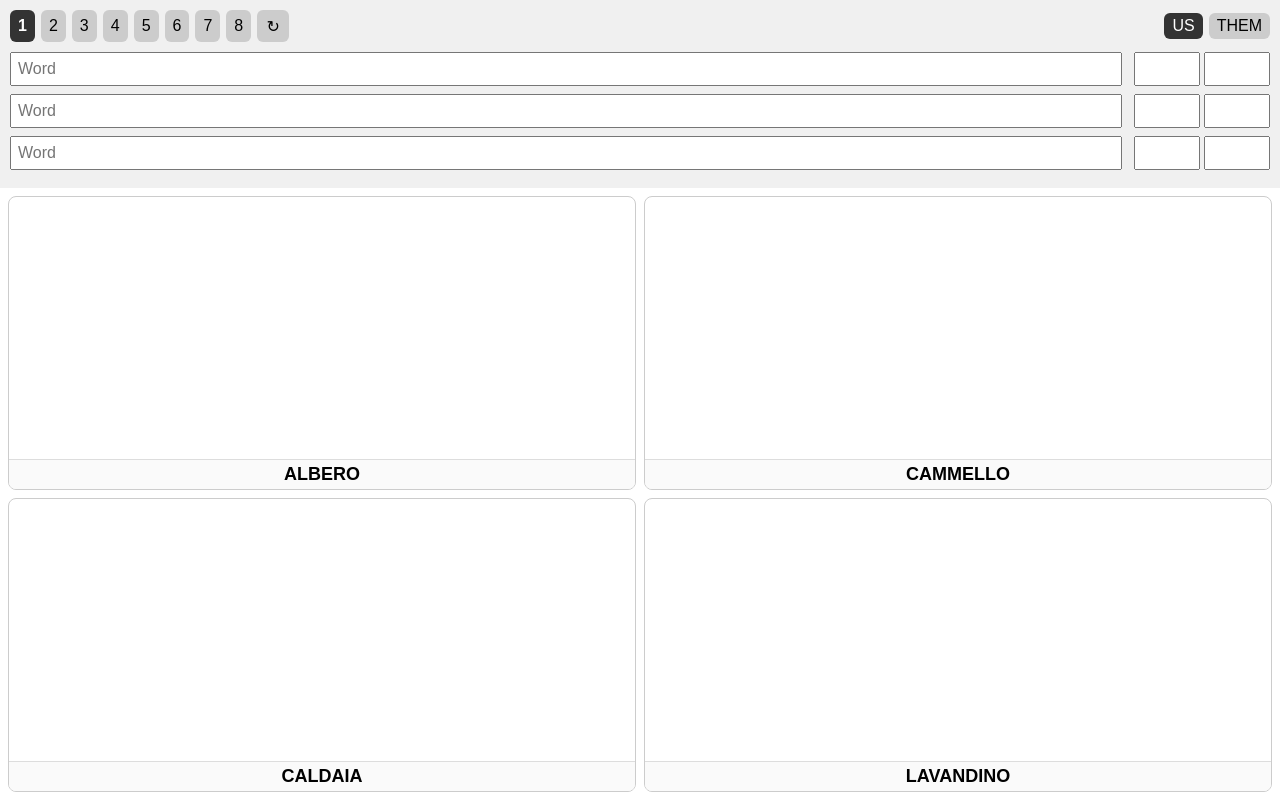
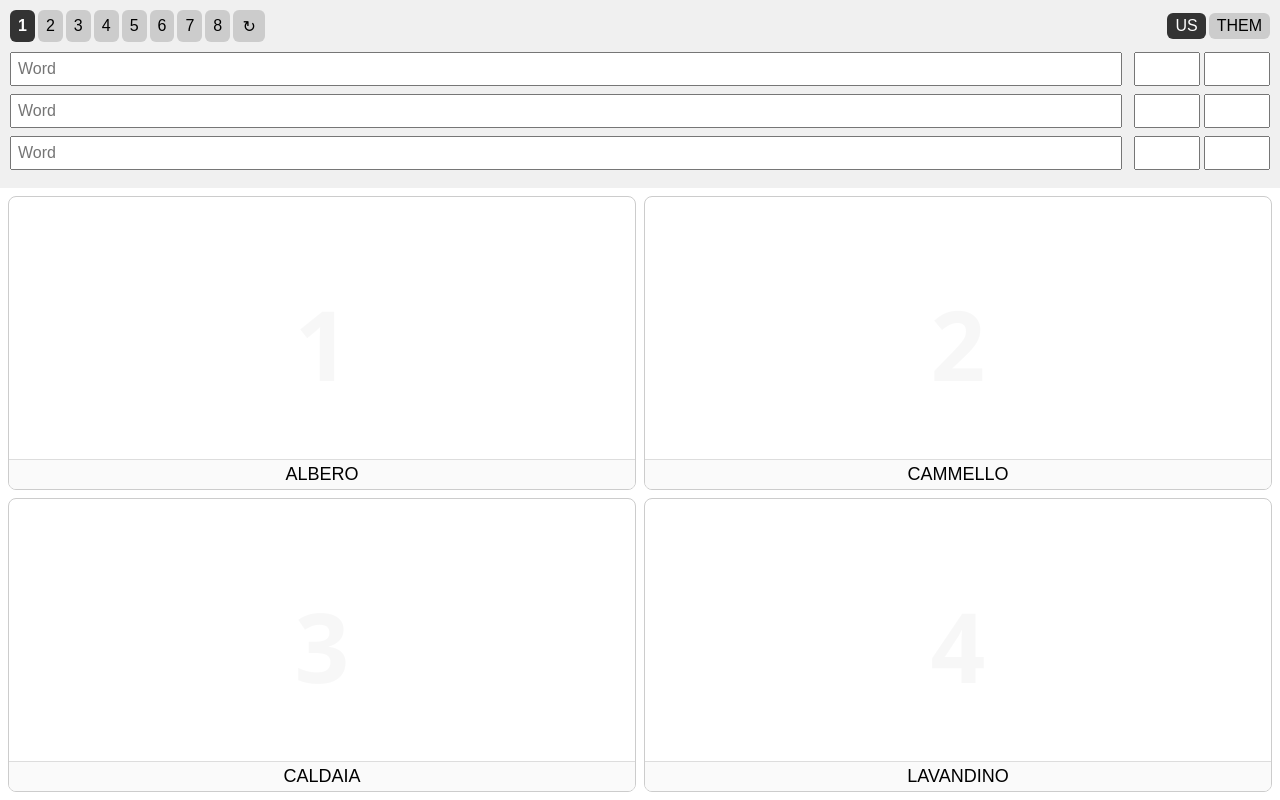
Before and after one commit to nilomb/decrypto-scoresheet, a plain HTML site: page index.html in a window 1280 px wide. Drawn offline with Linux system fonts and the light colour scheme.

Commit message:
Update index.html

```diff
--- a/index.html
+++ b/index.html
@@ -60,7 +60,7 @@
 
     .page-nav {
       display: flex;
-      gap: 6px;
+      gap: 3px;
     }
     .page-nav button {
       background: #ccc;
@@ -79,7 +79,7 @@
 
     .mode-nav {
       display: flex;
-      gap: 6px;
+      gap: 3px;
     }
     .mode-nav button {
       padding: 4px 8px;
@@ -136,6 +136,22 @@
       border-radius: 8px;
       overflow: hidden;
       background: #fff;
+      position: relative; /* for background number */
+    }
+
+    /* Big faint panel number */
+    .panel::before {
+      content: attr(data-panel);
+      position: absolute;
+      top: 50%;
+      left: 50%;
+      transform: translate(-50%, -50%);
+      font-family: system-ui, -apple-system, BlinkMacSystemFont, 'Segoe UI', Roboto, Oxygen, Ubuntu, Cantarell, 'Open Sans', 'Helvetica Neue', sans-serif;
+      font-size: 600%;
+      font-weight: bold;
+      color: rgba(0, 0, 0, 0.03);
+      pointer-events: none;
+      white-space: nowrap;
     }
 
     .panel-top {
@@ -161,7 +177,7 @@
       max-height: 80px;
       overflow-y: auto;
       text-align: center;
-      font-weight: bold;
+      font-weight: 500;
       font-size: 18px;
     }
 
@@ -195,7 +211,7 @@
     }
 
     .new-game-btn {
-      background: #ccc;
+      background: #2600ff;
       border: none;
       border-radius: 50%;
       width: 32px;
@@ -369,6 +385,7 @@
       for (let i = 0; i < 4; i++) {
         const panel = document.createElement('div');
         panel.className = 'panel';
+        panel.setAttribute('data-panel', i + 1); // add big number
 
         const panelTop = document.createElement('div');
         panelTop.className = 'panel-top';
@@ -378,8 +395,8 @@
         const panelBottom = document.createElement('div');
         panelBottom.className = 'panel-bottom';
         panelBottom.dataset.panelIndex = i;
+
         grid.appendChild(panel);
-
         panel.appendChild(panelTop);
         panel.appendChild(panelBottom);
       }
```
